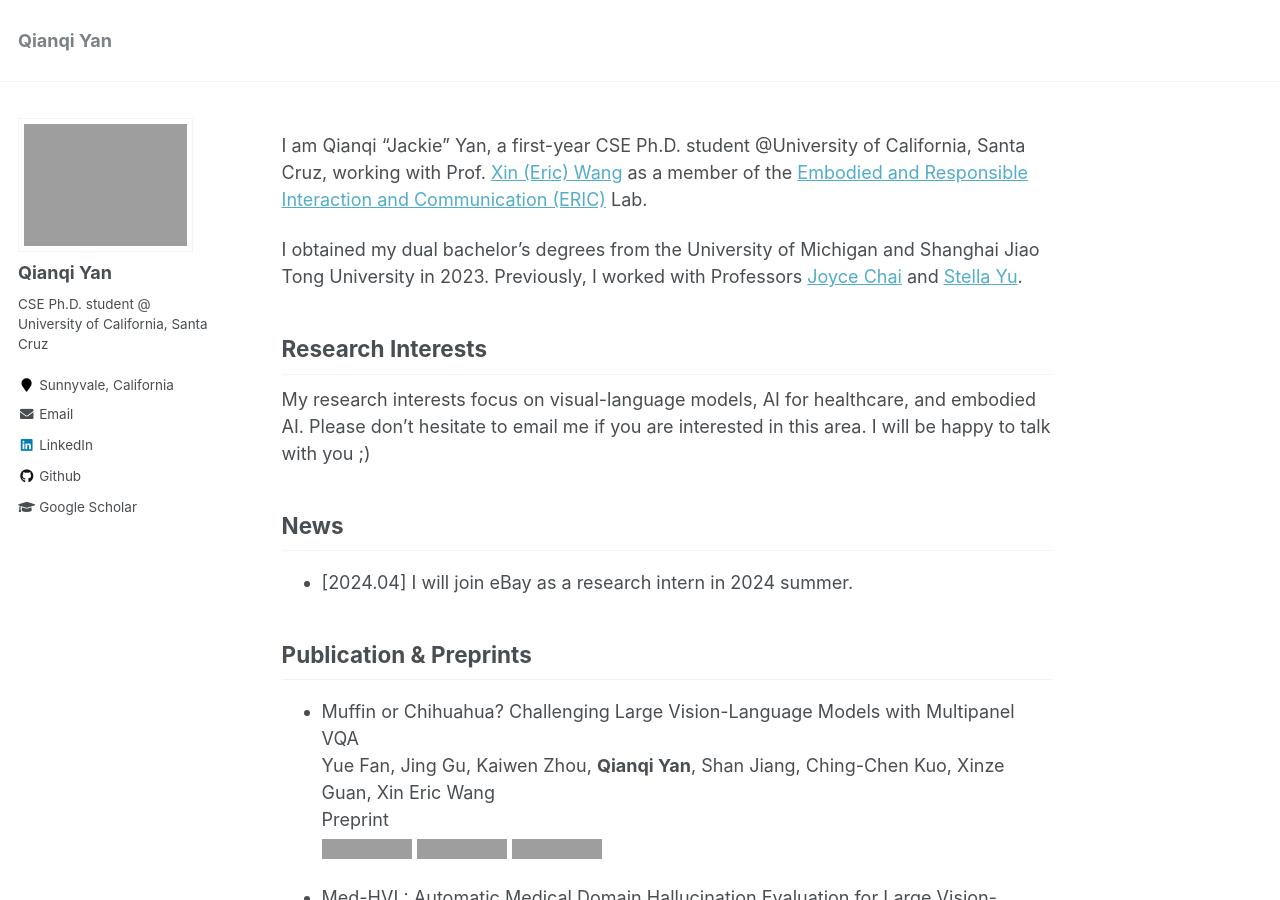
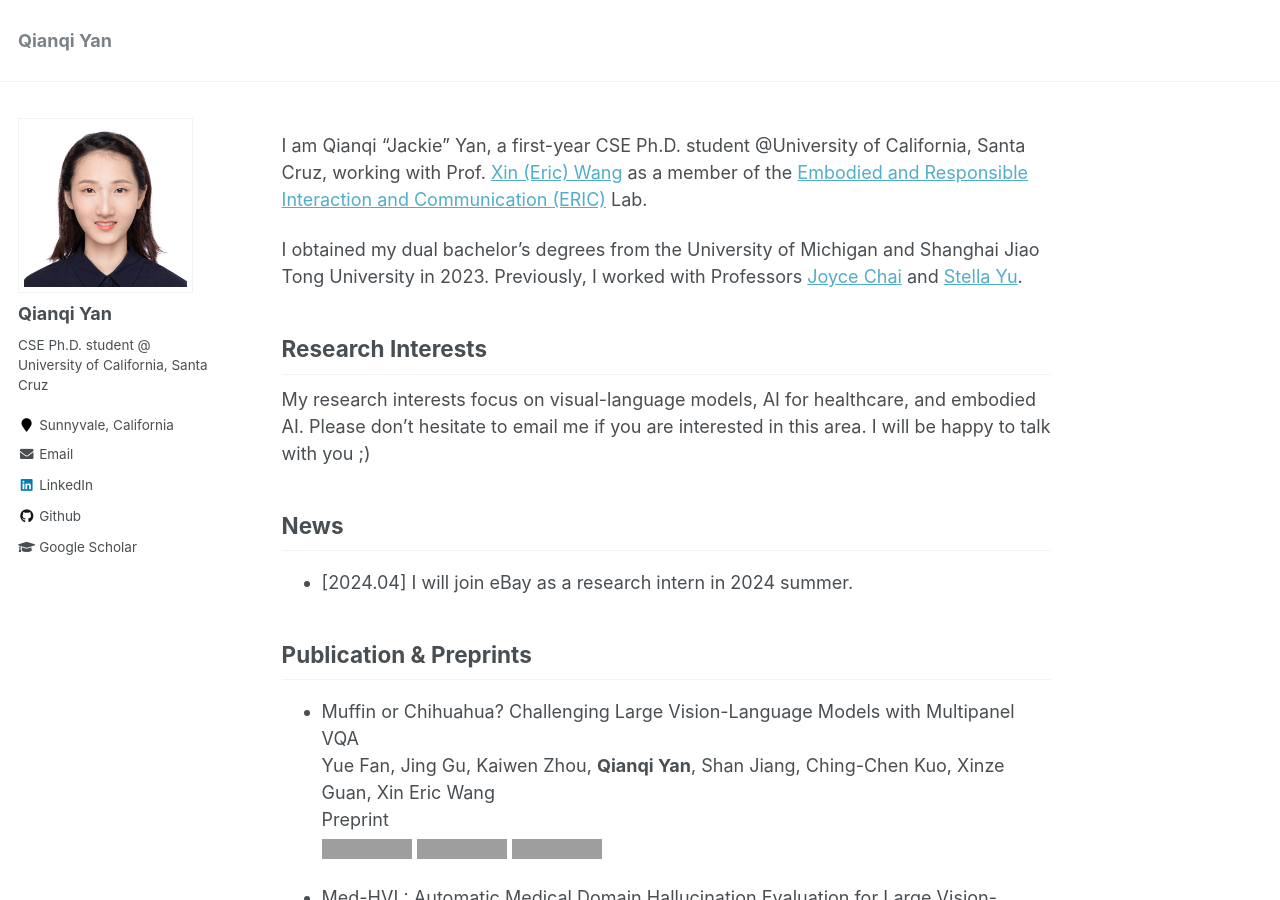
Before and after one commit to Jackie-2000/Jackie-2000.github.io, a Jekyll site: the page built from _pages/about.md, in a window 1280 px wide and 900 px high. Built offline with Jekyll 4.4.1, drawn with Linux system fonts in a browser that asks for light colours; grey boxes are pictures that could not be loaded.

Commit message:
Update _config.yml

```diff
--- a/_config.yml
+++ b/_config.yml
@@ -81,7 +81,7 @@ analytics:
 # Site Author
 author:
   name             : "Qianqi Yan"
-  avatar           : "avatar2.jpg"
+  avatar           : "avatar.jpg"
   bio              : "CSE Ph.D. student @ University of California, Santa Cruz"
   location         : "Sunnyvale, California"
   employer         :
```
